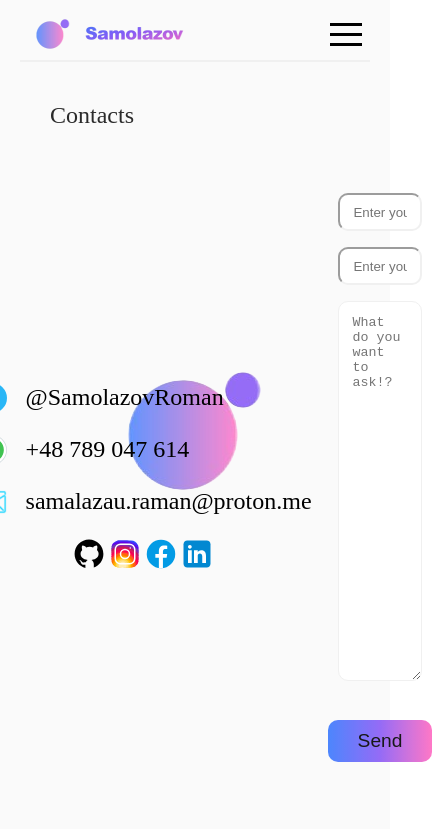
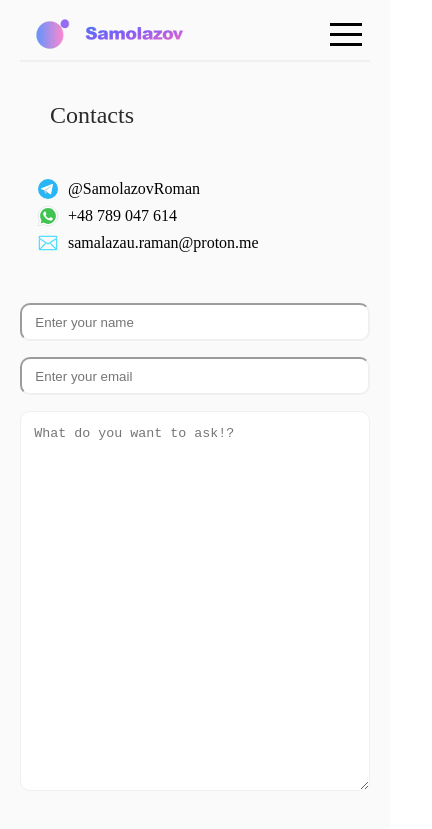
Before and after one commit to samolazoff/SAMOLAZOV, a React (Vite) app in the folder client/: page /contacts in a window 390 px wide. Shown: the top 829 px of the page, 432 px wide, since content can reach past the window. Built offline with nearby package versions, Linux system fonts and the light colour scheme.

Commit message:
Add contacts block

```diff
--- a/client/src/components/ContactsForm/ContactsForm.scss
+++ b/client/src/components/ContactsForm/ContactsForm.scss
@@ -23,3 +23,15 @@
         }
     }
 }
+@media screen and (max-width: 768px) {
+    .contacts-form{
+        @include flex();
+        gap: 1em;
+        width: 100%;
+        label{
+            input, textarea{
+                width: 100%;
+            }
+        }
+    }
+}
--- a/client/src/pages/Contacts/Contacts.scss
+++ b/client/src/pages/Contacts/Contacts.scss
@@ -1,10 +1,6 @@
 .app-contacts{
     padding: 2.5em 0;
     border-top: 2px solid $border;
-    background-image: url('../../assets/images/footer/colorful-removebg-preview.png');
-    background-repeat: no-repeat;
-    background-position-x: 50%;
-    background-position-y: 50%;
     &-wrap{
         @include flex($dir: row);
         margin-top: 4em;
@@ -14,6 +10,10 @@
         gap: 1em;
         width: 380px;
         padding: 1em;
+        background-image: url('../../assets/images/footer/colorful-removebg-preview.png');
+        background-repeat: no-repeat;
+        background-position-x: 50%;
+        background-position-y: 50%;
     }
     &-list{
         @include flex($ai: flex-start);
@@ -30,3 +30,34 @@
         }
     }
 }
+@media screen and (max-width: 768px) {
+    .app-contacts{
+        &-wrap{
+            @include flex($dir: column);
+            margin-top: 2em;
+            gap: 2em;
+        }
+        &-main{
+            @include flex($ai: flex-start);
+            width: 100%;
+            background-image: none;
+            .contacts-social{
+                display: none;
+            }
+        }
+        &-list{
+            @include flex($ai: flex-start);
+            gap: .2em;
+        }
+        &-item{
+            @include flex($dir: row);
+            gap: .5em;
+            &__img{
+                width: 24px;
+            }
+            &__txt{
+                font-size: 1.0em;
+            }
+        }
+    }
+}
```
